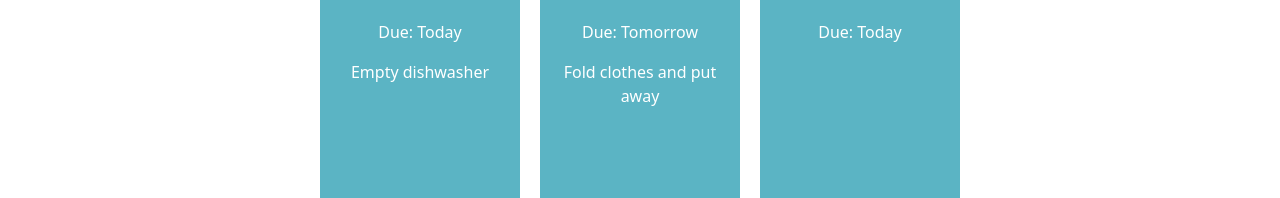
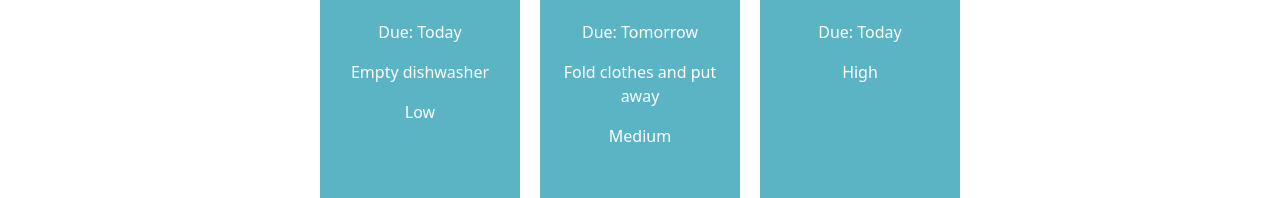
Before and after one commit to EvanHearne11/react-basics-labs, a React (Vite) app in the folder tasky/: page / in a window 1280 px wide. Shown: the part 207-405 px from the top of the page. Built offline with nearby package versions, Linux system fonts and the light colour scheme.

Commit message:
Tasky Lab 2a - Exercise Done

```diff
--- a/tasky/src/App.css
+++ b/tasky/src/App.css
@@ -37,3 +37,9 @@
   font-weight: bold;
   font-size: 1.2em;
 }
+.priority {
+  font-size: 4.9em;
+  position: absolute;
+  bottom: 10px;
+  width: 100%;
+}
--- a/tasky/src/App.jsx
+++ b/tasky/src/App.jsx
@@ -6,9 +6,9 @@
 function App() {
   const [ taskState, setTaskState ] = useState({
     tasks: [
-      { id: 1, title:"Dishes", description: "Empty dishwasher", deadline: "Today" },
-      { id: 2, title: "Laundry", description: "Fold clothes and put away", deadline: "Tomorrow" },
-      { id: 3, title: "Tidy up", deadline: "Today" }
+      { id: 1, title:"Dishes", description: "Empty dishwasher", deadline: "Today", priority: "Low" },
+      { id: 2, title: "Laundry", description: "Fold clothes and put away", deadline: "Tomorrow", priority: "Medium" },
+      { id: 3, title: "Tidy up", deadline: "Today", priority: "High" }
     ]
   });
 
@@ -21,6 +21,7 @@
       title={task.title}
       description={task.description}
       deadline={task.deadline}
+      priority={task.priority}
       key={task.id}
     />
   ))}
--- a/tasky/src/components/Task.jsx
+++ b/tasky/src/components/Task.jsx
@@ -7,6 +7,7 @@
             <p className="title">{props.title}</p>
             <p>Due: {props.deadline}</p>
             <p className = "description"> {props.description} </p>
+            <p class name= "priority">{props.priority} </p>
         </div>
     )
 
```
